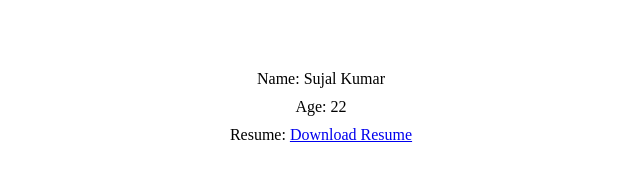
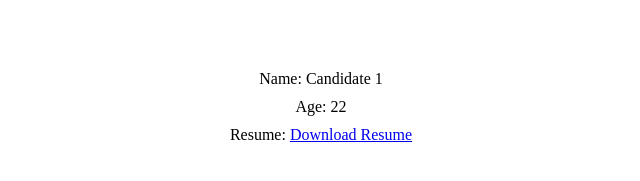
Before and after one commit to Amarjeetkumar71/DigiboxxRecuritment.io, a plain HTML site: page candidate1.html in a window 1280 px wide. Shown: the part 293-474 px from the top of the page, 319-959 px from the left. Drawn offline with Linux system fonts and the light colour scheme.

Commit message:
Update candidate1.html

```diff
--- a/candidate1.html
+++ b/candidate1.html
@@ -46,7 +46,7 @@
 	<div id="welcome">Welcome Recruiter</div>
 	<div id="candidate-details">
 		<ul>
-			<li>Name: Sujal Kumar</li>
+			<li>Name: Candidate 1</li>
 			<li>Age: 22</li>
 			<li>Resume: <a href="resumelink">Download Resume</a></li>
 		</ul>
```
